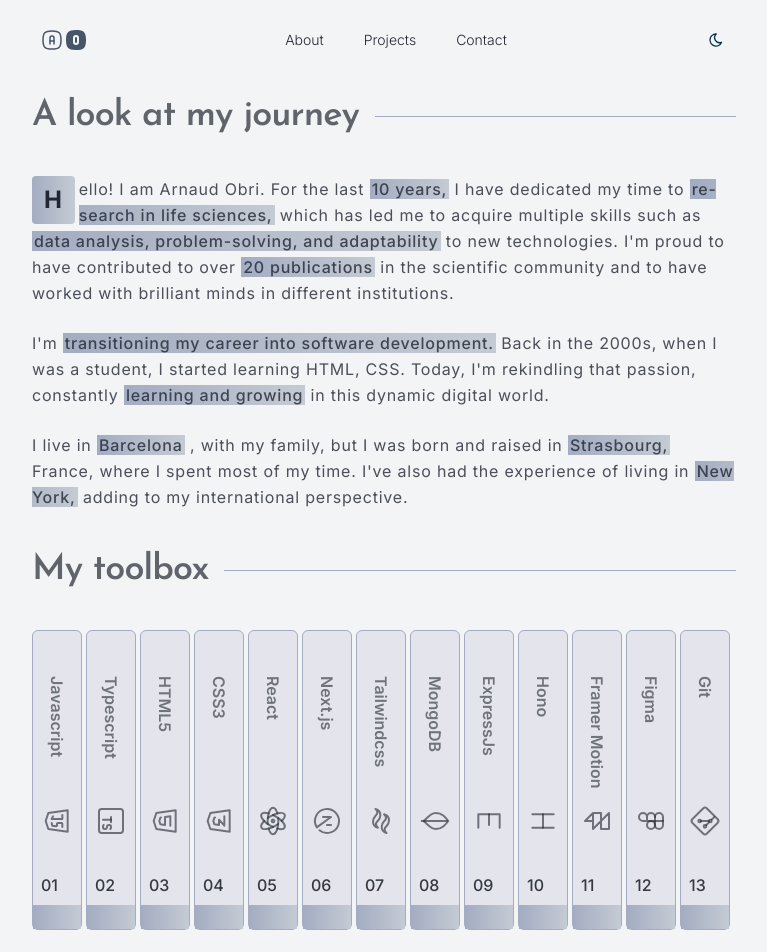
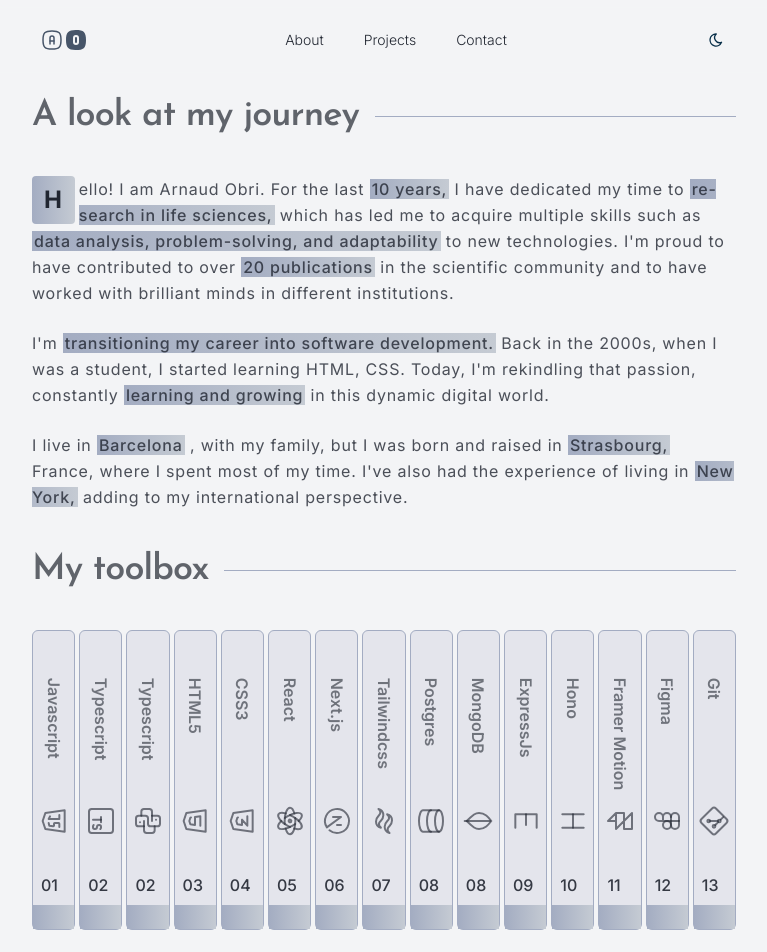
Before and after one commit to arobri67/portfolio-next, a Next.js app: page /about in a window 1280 px wide. Shown: the top 952 px of the page, without its empty margins (256-1023 px from the left). Built offline with nearby package versions, Linux system fonts and the light colour scheme; no server answers.

Commit message:
add python and postgre

```diff
--- a/src/components/about-app/toolbox.tsx
+++ b/src/components/about-app/toolbox.tsx
@@ -1,4 +1,4 @@
-import { IconBrandCss3, IconBrandFigma, IconBrandFramer, IconBrandGit, IconBrandHtml5, IconBrandJavascript, IconBrandMongodb, IconBrandNextjs, IconBrandReact, IconBrandTailwind, IconBrandTypescript, IconLetterE, IconLetterH } from "@tabler/icons-react";
+import { IconBrandCss3, IconBrandFigma, IconBrandFramer, IconBrandGit, IconBrandHtml5, IconBrandJavascript, IconBrandMongodb, IconBrandNextjs, IconBrandPython, IconBrandReact, IconBrandTailwind, IconBrandTypescript, IconDatabase, IconLetterE, IconLetterH } from "@tabler/icons-react";
 
 type Tool = {
   id: number;
@@ -9,11 +9,18 @@ type Tool = {
 const tools: Tool[] = [
   { id: 1, name: "Javascript", icon: <IconBrandJavascript className="size-8" stroke={1.5} /> },
   { id: 2, name: "Typescript", icon: <IconBrandTypescript className="size-8" stroke={1.5} /> },
+  { id: 2, name: "Typescript", icon: <IconBrandPython className="size-8" stroke={1.5} /> },
   { id: 3, name: "HTML5", icon: <IconBrandHtml5 className="size-8" stroke={1.5} /> },
   { id: 4, name: "CSS3", icon: <IconBrandCss3 className="size-8" stroke={1.5} /> },
   { id: 5, name: "React", icon: <IconBrandReact className="size-8" stroke={1.5} /> },
   { id: 6, name: "Next.js", icon: <IconBrandNextjs className="size-8" stroke={1.5} /> },
   { id: 7, name: "Tailwindcss", icon: <IconBrandTailwind className="size-8" stroke={1.5} /> },
+  { id: 8, name: "Postgres", icon: (
+    <IconDatabase
+      className="size-8"
+      stroke={1.5}
+    />
+  ) },
   { id: 8, name: "MongoDB", icon: <IconBrandMongodb className="size-8" stroke={1.5} /> },
   { id: 9, name: "ExpressJs", icon: <IconLetterE className="size-8" stroke={1.5} /> },
   { id: 10, name: "Hono", icon: <IconLetterH className="size-8" stroke={1.5} /> },
```
